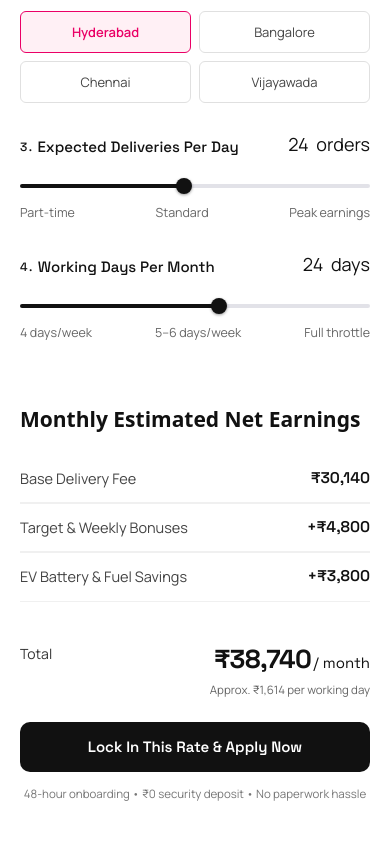
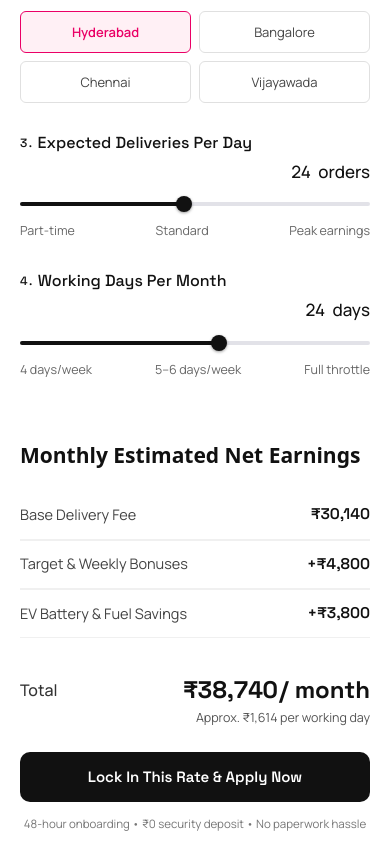
Before and after one commit to dropyhubtest/dropyhub, a Next.js app: page / in a window 390 px wide. Shown: the part 2140-2984 px from the top of the page. Built offline with nearby package versions, Linux system fonts and the light colour scheme; a web font is replaced by a local one.

Commit message:
feat(mobile): match Figma mobile layout for Estimator, About section entities, and scroll-synced bike animation

```diff
--- a/src/components/home/AboutSection.module.css
+++ b/src/components/home/AboutSection.module.css
@@ -377,9 +377,9 @@
 }
 
 /* ==========================================================================
-   Mobile & Responsive Layout (<= 992px) — Matches Image 1
+   Mobile & Responsive Layout (<= 1199px) — Matches Image 3, 4 & 5
    ========================================================================== */
-@media (max-width: 992px) {
+@media (max-width: 1199px) {
   .aboutSection {
     height: auto;
     width: 100%;
@@ -513,7 +513,7 @@
     width: 52px;
     height: 52px;
     flex-shrink: 0;
-    background-color: #242424;
+    background-color: #3e3e3e;
     border-radius: 8px;
     display: flex;
     align-items: center;
--- a/src/components/home/EarningsEstimator.module.css
+++ b/src/components/home/EarningsEstimator.module.css
@@ -609,9 +609,9 @@
 }
 
 /* ==========================================================================
-   Mobile & Responsive Layout (<= 992px) — Matches Image 1
+   Mobile & Responsive Layout (<= 1199px) — Matches Image 1 & Image 2
    ========================================================================== */
-@media (max-width: 992px) {
+@media (max-width: 1199px) {
   .estimatorSection {
     height: auto;
     width: 100%;
@@ -711,6 +711,42 @@
     align-items: baseline;
     width: 100%;
     gap: 8px;
+  }
+
+  .panelDeliveries .panelHeader,
+  .panelDays .panelHeader {
+    display: flex;
+    flex-direction: column;
+    align-items: stretch;
+    margin-bottom: 6px;
+    gap: 4px;
+  }
+
+  .panelDeliveries .panelTitle,
+  .panelDays .panelTitle {
+    font-size: 16px;
+    font-weight: 500;
+    color: #111111;
+    white-space: normal;
+    overflow: visible;
+    margin: 0;
+  }
+
+  .panelDeliveries .panelValueBadge,
+  .panelDays .panelValueBadge {
+    align-self: flex-end;
+    font-family: var(--font-body), sans-serif;
+    font-size: 17px;
+    font-weight: 500;
+    color: #111111;
+    margin: 0;
+  }
+
+  .panelDeliveries .boldNumber,
+  .panelDays .boldNumber {
+    font-family: var(--font-body), sans-serif;
+    font-size: 17px;
+    font-weight: 500;
   }
 
   .panelTitle {
@@ -963,12 +999,12 @@
   }
 
   .totalLabel {
-    font-family: var(--font-body);
-    font-size: 14px;
-    font-weight: 400;
+    font-family: var(--font-body), sans-serif;
+    font-size: 16px;
+    font-weight: 500;
     color: #333333;
-    line-height: 1.2;
-    padding-top: 6px;
+    line-height: 1.3;
+    padding-top: 4px;
     flex-shrink: 0;
   }
 
@@ -976,9 +1012,8 @@
     display: flex;
     flex-direction: column;
     align-items: flex-end;
-    gap: 2px;
+    gap: 4px;
     flex-shrink: 0;
-    max-width: 70%;
   }
 
   .totalAmountArea {
@@ -986,29 +1021,34 @@
     align-items: baseline;
     gap: 2px;
     white-space: nowrap;
+    font-family: var(--font-display), var(--font-body), -apple-system, BlinkMacSystemFont, "Segoe UI", Roboto, sans-serif;
+    font-variant-numeric: tabular-nums;
   }
 
   .totalAmount {
-    font-family: var(--font-display);
-    font-size: 26px;
+    font-family: var(--font-display), var(--font-body), -apple-system, BlinkMacSystemFont, "Segoe UI", Roboto, sans-serif;
+    font-size: 24px;
     font-weight: 700;
     color: #111111;
     white-space: nowrap;
-    letter-spacing: -0.5px;
+    letter-spacing: -0.3px;
+    line-height: 1.2;
   }
 
   .totalPeriod {
-    font-family: var(--font-display);
-    font-size: 15px;
-    font-weight: 400;
+    font-family: var(--font-display), var(--font-body), -apple-system, BlinkMacSystemFont, "Segoe UI", Roboto, sans-serif;
+    font-size: 24px;
+    font-weight: 700;
     color: #111111;
     white-space: nowrap;
+    line-height: 1.2;
   }
 
   .dailyAverage {
-    font-family: var(--font-body);
-    font-size: 11.5px;
-    color: #666666;
+    font-family: var(--font-body), sans-serif;
+    font-size: 12.5px;
+    font-weight: 400;
+    color: #555555;
     margin: 0;
     text-align: right;
     white-space: nowrap;
--- a/src/components/home/FaqFooterSection.module.css
+++ b/src/components/home/FaqFooterSection.module.css
@@ -349,7 +349,7 @@
 /* ==========================================================================
    Mobile & Responsive Layout (<= 992px) — Matches Image 1
    ========================================================================== */
-@media (max-width: 992px) {
+@media (max-width: 1199px) {
   .section {
     height: auto;
     width: 100%;
--- a/src/components/home/HowToStart.module.css
+++ b/src/components/home/HowToStart.module.css
@@ -238,7 +238,7 @@
 /* ==========================================================================
    Mobile & Responsive Layout (<= 992px) — Matches Image 1
    ========================================================================== */
-@media (max-width: 992px) {
+@media (max-width: 1199px) {
   .howToStartContainer {
     position: static;
     left: auto;
--- a/src/components/home/StatsWhySection.module.css
+++ b/src/components/home/StatsWhySection.module.css
@@ -318,7 +318,7 @@
 /* ==========================================================================
    Mobile & Responsive Layout (<= 992px) — Matches Image 1
    ========================================================================== */
-@media (max-width: 992px) {
+@media (max-width: 1199px) {
   .statsBarContainer {
     width: 100%;
     height: auto;
--- a/src/components/home/TrustPartnersTestimonials.module.css
+++ b/src/components/home/TrustPartnersTestimonials.module.css
@@ -531,7 +531,7 @@
 /* ==========================================================================
    Mobile & Responsive Layout (<= 992px) — Matches Image 1
    ========================================================================== */
-@media (max-width: 992px) {
+@media (max-width: 1199px) {
   .section {
     height: auto;
     width: 100%;
--- a/src/components/home/TrustPartnersTestimonials.tsx
+++ b/src/components/home/TrustPartnersTestimonials.tsx
@@ -88,7 +88,7 @@ export const TrustPartnersTestimonials: React.FC = () => {
 
   const scrollToSlide = (index: number) => {
     setActiveIndex(index);
-    if (sliderRef.current && window.innerWidth <= 992) {
+    if (sliderRef.current && window.innerWidth < 1200) {
       sliderRef.current.scrollTo({
         left: index * sliderRef.current.clientWidth,
         behavior: "smooth",
@@ -97,7 +97,7 @@ export const TrustPartnersTestimonials: React.FC = () => {
   };
 
   const handleScroll = () => {
-    if (!sliderRef.current || window.innerWidth > 992) return;
+    if (!sliderRef.current || window.innerWidth >= 1200) return;
     const { scrollLeft, clientWidth } = sliderRef.current;
     if (clientWidth > 0) {
       const newIdx = Math.round(scrollLeft / clientWidth);
--- a/src/components/layout/Footer.module.css
+++ b/src/components/layout/Footer.module.css
@@ -254,7 +254,11 @@
   }
 
   .footerTopDivider {
-    width: calc(100% - 32px);
+    display: none !important;
+  }
+
+  .footerSection {
+    padding-bottom: 24px;
   }
 
   .container {
@@ -309,10 +313,17 @@
   }
 
   .outlinedWordmark {
-    font-size: clamp(60px, 18vw, 100px);
+    font-size: clamp(74px, 21.6vw, 110px);
     letter-spacing: 0.015em;
-    padding: 0 12px;
-    line-height: 0.88;
-    transform: none;
+    padding: 0 4px;
+    line-height: 0.82;
+    margin: 32px auto 0 auto;
+    width: 100%;
+    -webkit-text-stroke: 1.5px rgba(195, 196, 200, 0.55);
+    display: flex;
+    justify-content: center;
+    align-items: flex-end;
+    transform: scaleX(1.02);
+    transform-origin: center bottom;
   }
 }
--- a/src/components/layout/Footer.tsx
+++ b/src/components/layout/Footer.tsx
@@ -16,7 +16,7 @@ export const Footer: React.FC<FooterProps> = ({
   className,
   showRails = true,
   showTopDivider = true,
-  description = "India's premier delivery partner platform — empowering executives with career growth and financial support.",
+  description = "India's premier delivery partner platform — zero registration fee, career growth and financial support.",
 }) => {
   return (
     <footer className={`${styles.footerSection} ${className || ''}`} aria-label="Global Footer">
@@ -43,23 +43,13 @@ export const Footer: React.FC<FooterProps> = ({
                 </Link>
               </li>
               <li>
-                <Link href="/warehouse" className={styles.footerLink}>
-                  Warehouse
-                </Link>
-              </li>
-              <li>
                 <Link href="/services" className={styles.footerLink}>
                   Our Services
                 </Link>
               </li>
               <li>
-                <Link href="/services#how-it-works" className={styles.footerLink}>
-                  How it work
-                </Link>
-              </li>
-              <li>
                 <Link href="/benefits" className={styles.footerLink}>
-                  Career Development
+                  Benefits
                 </Link>
               </li>
               <li>
@@ -92,11 +82,6 @@ export const Footer: React.FC<FooterProps> = ({
               <li>
                 <Link href="/benefits" className={styles.footerLink}>
                   Weekly bonuses
-                </Link>
-              </li>
-              <li>
-                <Link href="/benefits" className={styles.footerLink}>
-                  IT Training
                 </Link>
               </li>
             </ul>
```
Also changed, not shown: src/components/home/MobileBikeScroll.tsx (+127 -96 lines).
